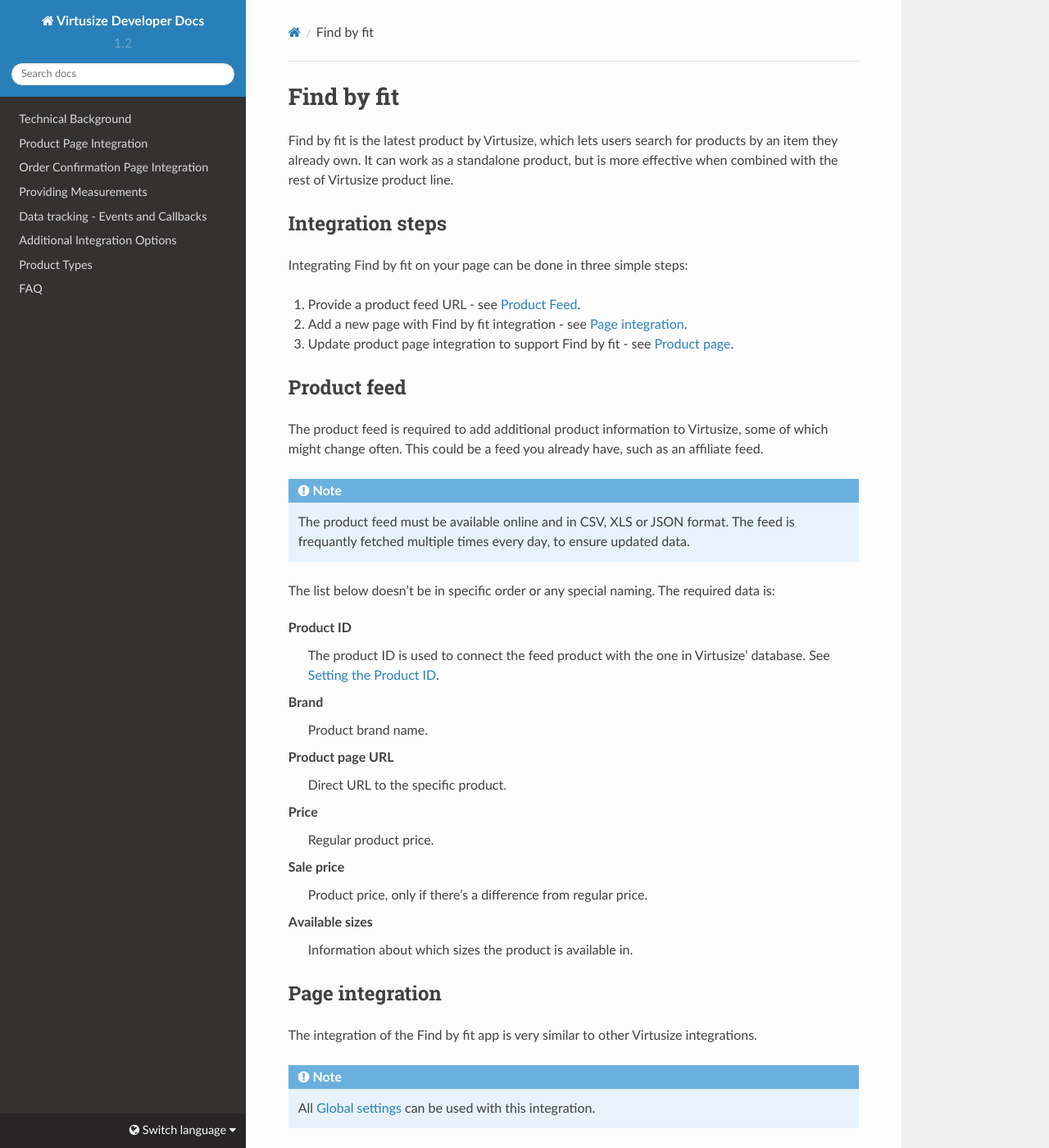
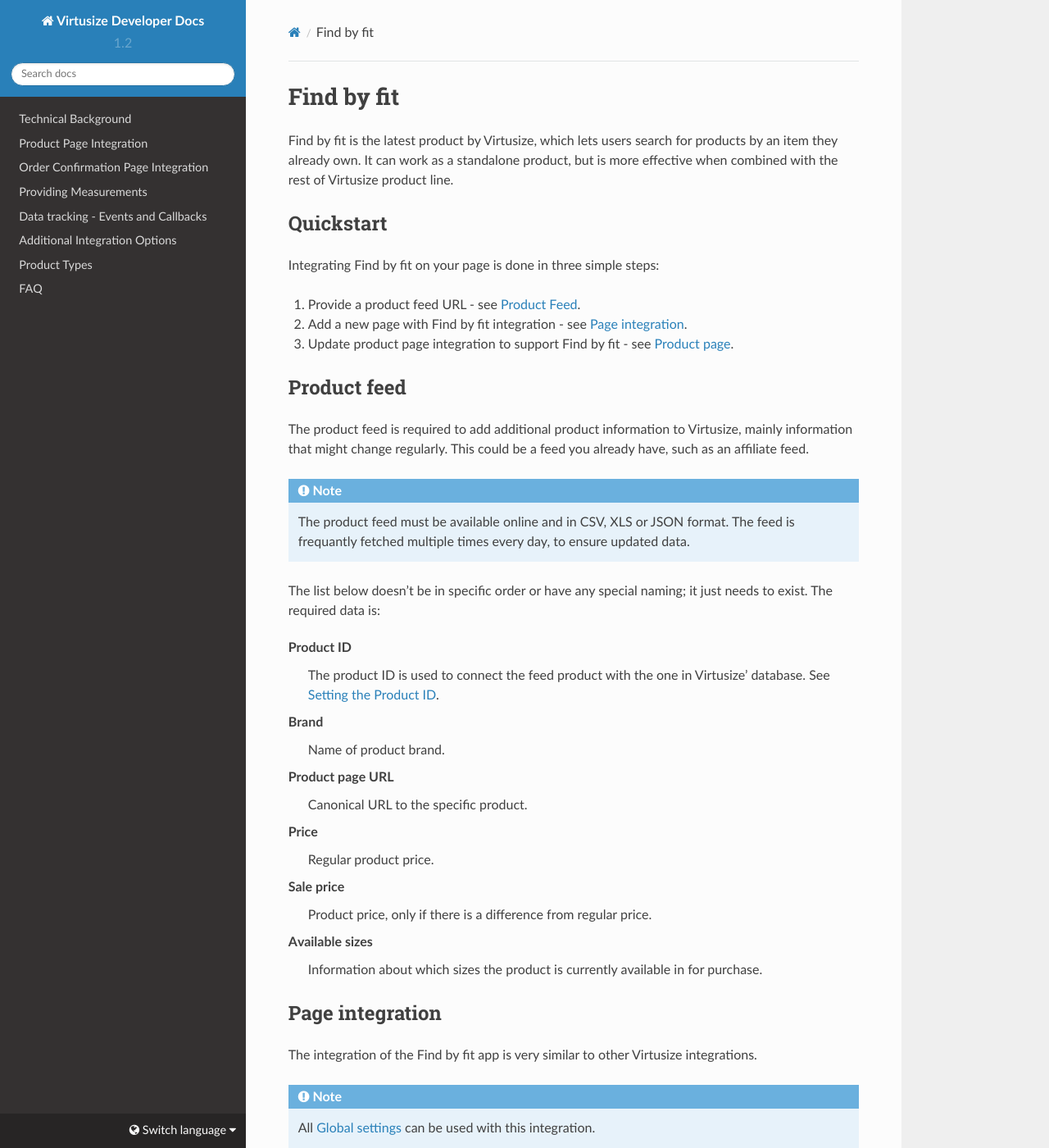
Before and after one commit to virtusize/virtusize.github.io, a Sphinx documentation site: the page built from source/find-by-fit/index.rst, in a window 1280 px wide and 1400 px high. Shown: the whole window at 82% size. Built offline with Sphinx 7.4.7 and the Read the Docs theme 2.0.0, drawn with Linux system fonts in a browser that asks for light colours; some of the changed text lies outside the part shown.

Commit message:
Feature: Updated FbF section

```diff
--- a/source/find-by-fit/index.rst
+++ b/source/find-by-fit/index.rst
@@ -8,12 +8,12 @@
 when combined with the rest of Virtusize product line.
 
 
-.. _label-integration-steps:
+.. _label-quickstart:
 
-Integration steps
------------------
+Quickstart
+----------
 
-Integrating Find by fit on your page can be done in three simple steps:
+Integrating Find by fit on your page is done in three simple steps:
 
 1. Provide a product feed URL - see :ref:`label-product-feed`.
 2. Add a new page with Find by fit integration - see :ref:`label-page-integration`.
@@ -25,33 +25,34 @@
 Product feed
 ------------
 
-The product feed is required to add additional product information to Virtusize, some of which
-might change often. This could be a feed you already have, such as an affiliate feed.
+The product feed is required to add additional product information to Virtusize, mainly
+information that might change regularly. This could be a feed you already have, such as an affiliate feed.
 
 .. note::
     The product feed must be available online and in CSV, XLS or JSON format.
     The feed is frequantly fetched multiple times every day, to ensure updated data.
 
-The list below doesn't be in specific order or any special naming. The required data is:
+The list below doesn't be in specific order or have any special naming; it just needs to exist.
+The required data is:
 
 Product ID
     The product ID is used to connect the feed product with the one in Virtusize' database.
     See :ref:`label-setting-the-product-id`.
 
 Brand
-    Product brand name.
+    Name of product brand.
 
 Product page URL
-    Direct URL to the specific product.
+    Canonical URL to the specific product.
 
 Price
     Regular product price.
 
 Sale price
-    Product price, only if there's a difference from regular price.
+    Product price, only if there is a difference from regular price.
 
 Available sizes
-    Information about which sizes the product is available in.
+    Information about which sizes the product is currently available in for purchase.
 
 
 .. _label-page-integration:
@@ -92,9 +93,12 @@
 ------------
 
 Update the existing :ref:`label-product-page-integration`. The integration provides features
-to automatically pre-select the chosen size and display additional information for the user.
+to automatically pre-populate the size selector and display additional information for the user.
 
-Note the extra lines 10 and 12:
+Add an empty container element with a custom ID. Then supply the ID as ``FIND_BY_FIT_SELECTOR``
+in the code snippet below. The button will only be shown when the user comes from Find by fit.
+
+Update your existing product page integration by adding the lines 10 and 12 from the example:
 
 .. code-block:: html
    :linenos:
@@ -110,8 +114,12 @@
         productImageUrl: "PRODUCT_IMAGE_URL",
         findByFitSelector: "FIND_BY_FIT_SELECTOR",
         done: function(error) {
-            this.on("find-by-fit-select-size", function(size) {
-
+            this.on("find-by-fit-select-size", function(data) {
+             // Handle the event by selecting the appropriate size in the
+             // size selector.
+             //
+             // The additional data contains the size:
+             // data == {size: "Small"}
             });
         }
     });
@@ -123,12 +131,12 @@
     placed in this container.
 
 Line 12
-    Add code to read the ``size`` value, being passed as a parameter, and pre-select
-    the size for the user.
+    Add code to read size from the ``data`` value, being passed as a parameter, and
+    pre-select the size in the size selector for the user.
 
 .. note::
-    You can test these functions on your product page, by appending ``?vs.cohort=findbyfit&score=95&size=Small`` to
-    a product page URL.
+    You can test these functions on your product page, by appending ``?vs.cohort=findbyfit&score=95&size=Small``
+    to a product page URL.
 
 
 .. _label-events:
```
